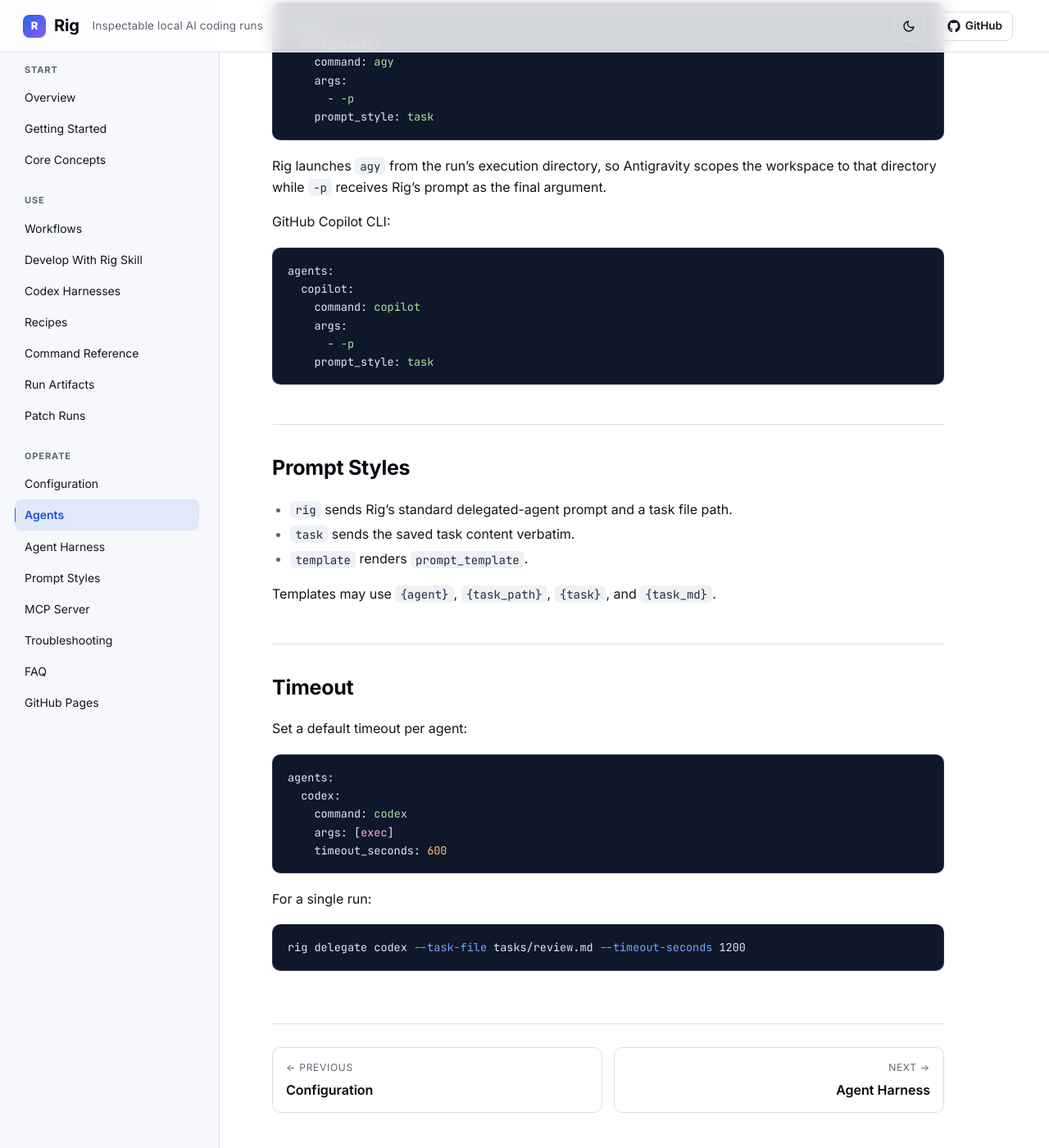
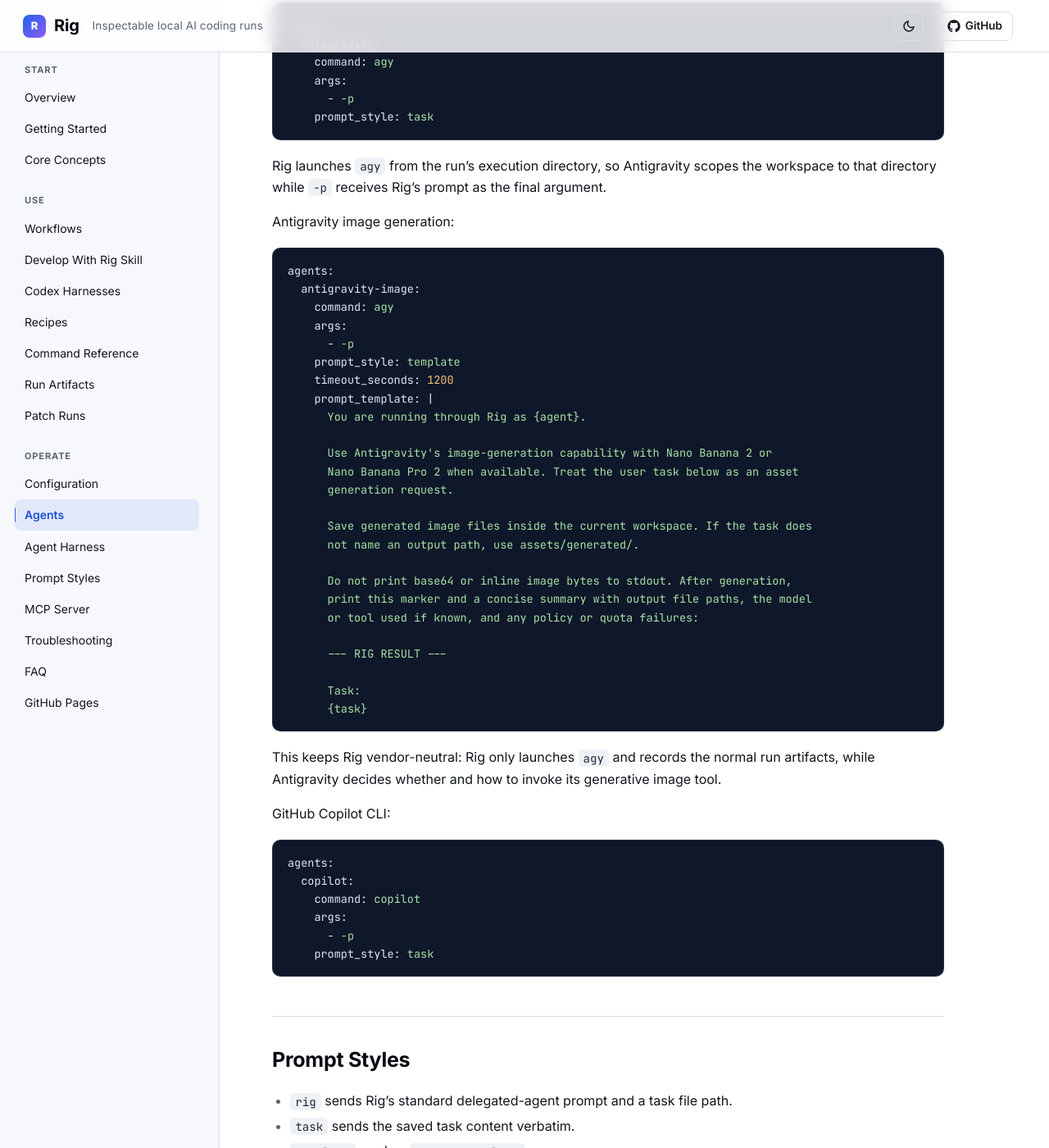
Before and after one commit to s-hiraoku/rig, a Jekyll site: the page built from docs/agents.md, in a window 1280 px wide and 1400 px high, scrolled down 1176 px. Shown: the whole window at 82% size. Built offline with Jekyll 4.4.1, drawn with Linux system fonts in a browser that asks for light colours.

Commit message:
Document Antigravity image generation

````diff
--- a/docs/agents.md
+++ b/docs/agents.md
@@ -62,6 +62,40 @@
 workspace to that directory while `-p` receives Rig's prompt as the final
 argument.
 
+Antigravity image generation:
+
+```yaml
+agents:
+  antigravity-image:
+    command: agy
+    args:
+      - -p
+    prompt_style: template
+    timeout_seconds: 1200
+    prompt_template: |
+      You are running through Rig as {agent}.
+
+      Use Antigravity's image-generation capability with Nano Banana 2 or
+      Nano Banana Pro 2 when available. Treat the user task below as an asset
+      generation request.
+
+      Save generated image files inside the current workspace. If the task does
+      not name an output path, use assets/generated/.
+
+      Do not print base64 or inline image bytes to stdout. After generation,
+      print this marker and a concise summary with output file paths, the model
+      or tool used if known, and any policy or quota failures:
+
+      --- RIG RESULT ---
+
+      Task:
+      {task}
+```
+
+This keeps Rig vendor-neutral: Rig only launches `agy` and records the normal
+run artifacts, while Antigravity decides whether and how to invoke its
+generative image tool.
+
 GitHub Copilot CLI:
 
 ```yaml
````
Also changed, not shown: docs/recipes.md (+13 -0 lines), docs/troubleshooting.md (+5 -0 lines).
